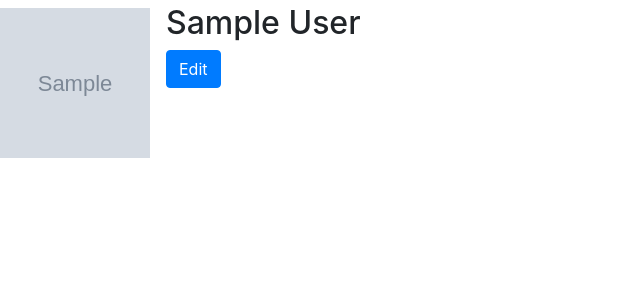
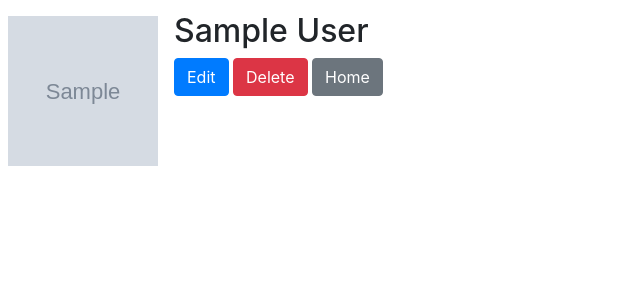
Before and after one commit to ngjamesng/flask-blogly, a Flask app: template templates/user-page.html in a window 1280 px wide. Shown: the top 300 px of the page, without its empty margins (0-640 px from the left). Run offline with Flask 2, Linux system fonts and the light colour scheme; the template is opened without the code that fills it: values that come from a table or form of the project are taken from there, others are empty; tables that the repository leaves empty hold one stand-in row (values such as "Sample post"); grey boxes marked "Sample" are stand-in pictures; some libraries are stand-ins or nearby versions.

Commit message:
updated routes, added delete route, UI fixes, docstrings

```diff
--- a/app.py
+++ b/app.py
@@ -17,22 +17,30 @@ db.create_all()
 
 
 @app.route("/")
-def show_home():
-    # TODO: GRAB USER LIST first name, last name
-    # pass user list into render_template
+def redirect_user_list():
+    return redirect("/users")
+
+
+@app.route("/users")
+def show_users():
+    """ Show user list """
 
     users = User.query.all()
 
     return render_template("index.html", users=users)
 
 
-@app.route("/user_form")
+@app.route("/users/new")
 def show_new_user_form():
+    """ Show new user form """
+
     return render_template("new-user-form.html")
 
 
-@app.route("/user_form", methods=["POST"])
+@app.route("/users/new", methods=["POST"])
 def create_new_user():
+    """ Handle post / update database with new user """
+
     first_name = request.form["first-name"]
     last_name = request.form["last-name"]
     img_url = request.form.get(
@@ -45,27 +53,30 @@ def create_new_user():
     db.session.add(user)
     db.session.commit()
 
-    return redirect(f"/user/{user.id}")
+    return redirect(f"/users/{user.id}")
 
 
-@app.route("/user/<int:user_id>")
+@app.route("/users/<int:user_id>")
 def show_user(user_id):
+    """ Show user """
 
     user = User.query.get(user_id)
 
     return render_template("user-page.html", user=user)
 
 
-@app.route("/edit_user/<int:user_id>")
+@app.route("/users/<int:user_id>/edit")
 def show_edit_user_form(user_id):
+    """ Show edit user form """
 
     user = User.query.get(user_id)
 
     return render_template("edit-user.html", user=user)
 
 
-@app.route("/edit_user/<int:user_id>", methods=["POST"])
+@app.route("/users/<int:user_id>/edit", methods=["POST"])
 def update_user(user_id):
+    """ Handle post / update user in database with new info """
 
     first_name = request.form["first-name"]
     last_name = request.form["last-name"]
@@ -73,16 +84,22 @@ def update_user(user_id):
 
     # ADDS NEW USER
     user = User.query.get(user_id)
-    # user.update({first_name: first_name, last_name: last_name, img_url: img_url})
-    # db.session.commit()
-
-    # db.session.query.get(user_id).update({first_name: first_name, last_name: last_name, img_url: img_url})
-    # db.session.commit()
-
     user.first_name = first_name
     user.last_name = last_name
     user.img_url = img_url
-    # need to update DB, test and see if this updates correctly
+
+    # need to update DB
     db.session.commit()
 
-    return redirect(f"/user/{user_id}")
+    return redirect(f"/users/{user_id}")
+
+
+@app.route("/users/<int:user_id>/delete", methods=["POST"])
+def delete_user(user_id):
+    """ Handle Post / Delete user """
+
+    user = User.query.get(user_id)
+    db.session.delete(user)
+    db.session.commit()
+
+    return redirect('/users')
--- a/templates/index.html
+++ b/templates/index.html
@@ -7,13 +7,13 @@
     <h1>Users</h1>
     <div class="list-group container">
         {% for user in users %}
-        <a href="user/{{user.id}}" class="list-group-item list-group-item-action my-2">
+        <a href="users/{{user.id}}" class="list-group-item list-group-item-action my-2">
             {{user.first_name}} {{user.last_name}}
         </a>
         {% endfor %}
     </div>
 
-<a class="btn btn-secondary mt-2" href="/user_form" role="button">Add User</a>
+<a class="btn btn-secondary mt-2" href="/users/new" role="button">Add User</a>
 </div>
 
 {% endblock %}
--- a/templates/new-user-form.html
+++ b/templates/new-user-form.html
@@ -5,7 +5,7 @@
 {% block content %}
 <div class="container col-6">
     <h1>Create a user</h1>
-    <form action="/user_form" method="POST">
+    <form action="/users/new" method="POST">
         <div class="form-group">
             <label for="first-name">First Name</label>
             <input required type="text" class="form-control" placeholder="Enter a first name" id="first-name"
--- a/templates/user-page.html
+++ b/templates/user-page.html
@@ -4,14 +4,15 @@
 
 {% block content %}
 
-<div class="media">
+<div class="media m-2">
     <img src="{{ user.img_url }}" width="150px" height="150px" class="mr-3 my-2" alt="User Photo">
     <div class="media-body">
         <h2 class="mt-1">{{ user.first_name }} {{ user.last_name }}</h2>
-        <a href="/edit_user/{{user.id}}" class="btn btn-primary">Edit</a>
-        <!-- TODO - ADD DELETE BUTTON AND FUNCTIONALITY
-        <a href="/edit_user/{{user.id}}" class="btn btn-primary">Delete</a>
-        -->
+        <form action="/users/{{user.id}}/delete" method="POST">
+            <a href="/users/{{user.id}}/edit" class="btn btn-primary">Edit</a>
+            <button class="btn btn-danger">Delete</button>
+            <a href="/users" class="btn btn-secondary">Home</a>
+        </form>
     </div>
 </div>
 
```
Also changed, not shown: templates/edit-user.html (+6 -4 lines).
